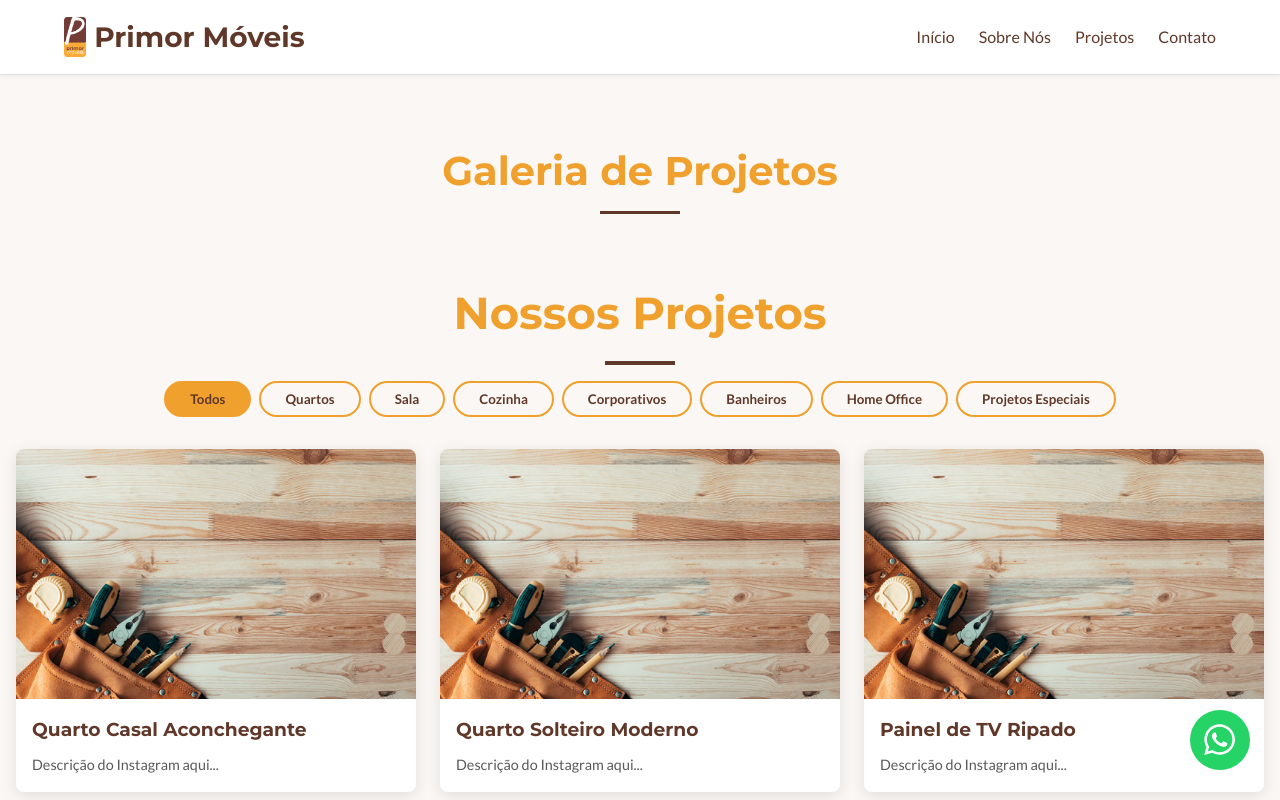
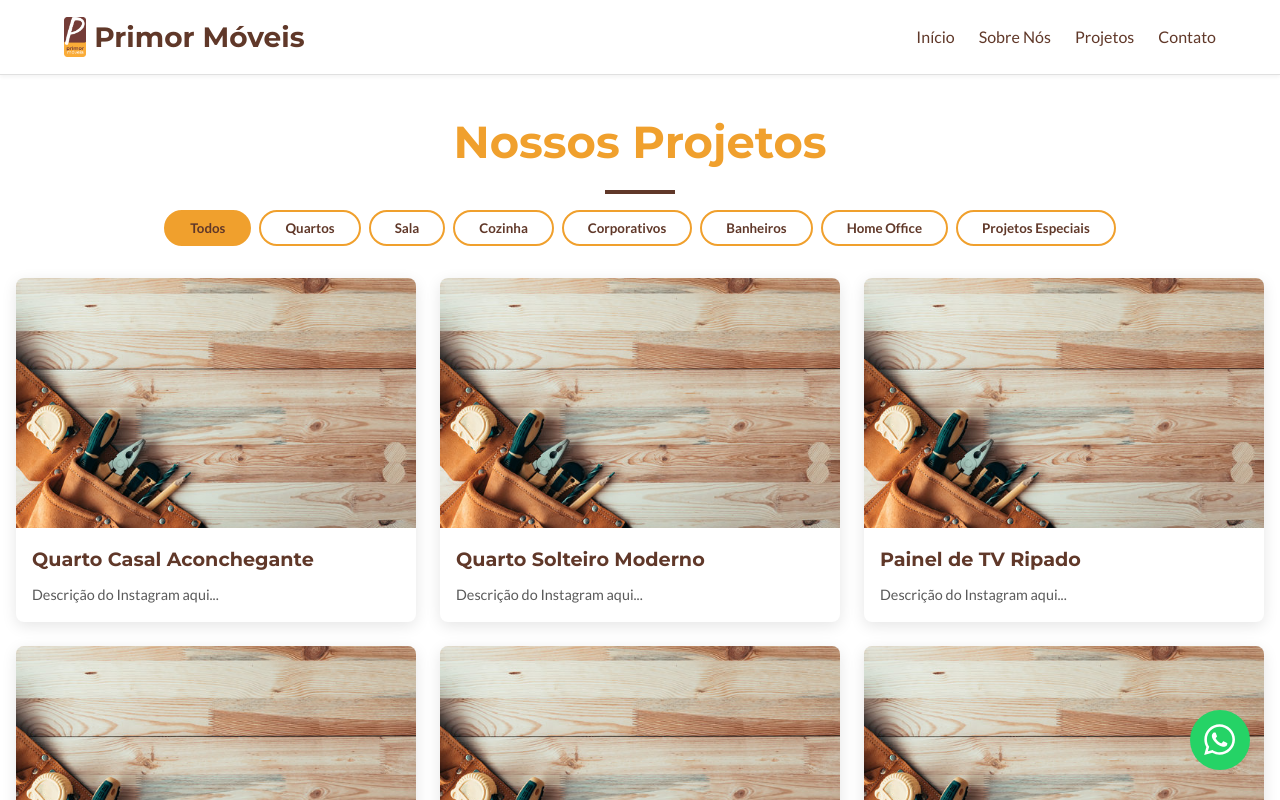
Before and after one commit to GustavoAlbuquerquee/primor-moveis, a Next.js app: page /projetos in a window 1280 px wide. Shown: the top 800 px of the page. Built offline with nearby package versions, Linux system fonts and the light colour scheme.

Commit message:
feat: Criar página de projetos com filtragem e modal de detalhes

```diff
--- a/src/app/projetos/page.tsx
+++ b/src/app/projetos/page.tsx
@@ -1,41 +1,168 @@
 "use client";
-import Projects from "@/components/Projects"; // Reutilizando o componente Projects
-import styled from "styled-components";
 
-const ProjetosPageWrapper = styled.div`
-  padding-top: 2rem; // Adiciona um pouco de espaço no topo
-  background-color: #fbf7f4;
-`;
+import React, { useState, useMemo } from "react";
+import Image from "next/image";
+import Modal from "@/components/Modal";
+import * as S from "./styles"; // Importa TODOS os estilos do nosso novo arquivo styles.ts
 
-const PageTitle = styled.h1`
-  font-size: 2.5rem;
-  color: ${(props) => props.theme.colors?.primary || "#DAA520"};
-  text-align: center;
-  margin-bottom: 2rem;
-  margin-top: 2rem; /* Adicionado para dar espaço após o header */
+type ProjectType = {
+  id: string;
+  category: string;
+  name: string;
+  description: string;
+  imageSrc: string;
+};
 
-  &::after {
-    content: "";
-    display: block;
-    width: 80px;
-    height: 3px;
-    background-color: ${(props) => props.theme.colors?.secondary || "#B8860B"};
-    margin: 0.5rem auto 0;
-  }
-`;
+const allProjects = [
+  // Quartos
+  {
+    id: "q1",
+    category: "Quartos",
+    name: "Quarto Casal Aconchegante",
+    description: "Descrição do Instagram aqui...",
+    imageSrc: "/360_F_250493771_IXqI9j7XfRFIDXpKw0lAo427B7sj5BjE.jpg",
+  },
+  {
+    id: "q2",
+    category: "Quartos",
+    name: "Quarto Solteiro Moderno",
+    description: "Descrição do Instagram aqui...",
+    imageSrc: "/360_F_250493771_IXqI9j7XfRFIDXpKw0lAo427B7sj5BjE.jpg",
+  },
+  // Sala
+  {
+    id: "s1",
+    category: "Sala",
+    name: "Painel de TV Ripado",
+    description: "Descrição do Instagram aqui...",
+    imageSrc: "/360_F_250493771_IXqI9j7XfRFIDXpKw0lAo427B7sj5BjE.jpg",
+  },
+  {
+    id: "s2",
+    category: "Sala",
+    name: "Estante para Livros",
+    description: "Descrição do Instagram aqui...",
+    imageSrc: "/360_F_250493771_IXqI9j7XfRFIDXpKw0lAo427B7sj5BjE.jpg",
+  },
+  // Cozinha
+  {
+    id: "c1",
+    category: "Cozinha",
+    name: "Cozinha com Ilha Central",
+    description: "Descrição do Instagram aqui...",
+    imageSrc: "/360_F_250493771_IXqI9j7XfRFIDXpKw0lAo427B7sj5BjE.jpg",
+  },
+  // Corporativos
+  {
+    id: "corp1",
+    category: "Corporativos",
+    name: "Recepção de Empresa",
+    description: "Descrição do Instagram aqui...",
+    imageSrc: "/360_F_250493771_IXqI9j7XfRFIDXpKw0lAo427B7sj5BjE.jpg",
+  },
+  // Banheiros
+  {
+    id: "b1",
+    category: "Banheiros",
+    name: "Gabinete de Banheiro",
+    description: "Descrição do Instagram aqui...",
+    imageSrc: "/360_F_250493771_IXqI9j7XfRFIDXpKw0lAo427B7sj5BjE.jpg",
+  },
+  // Home Office
+  {
+    id: "ho1",
+    category: "Home Office",
+    name: "Escritório Planejado",
+    description: "Descrição do Instagram aqui...",
+    imageSrc: "/360_F_250493771_IXqI9j7XfRFIDXpKw0lAo427B7sj5BjE.jpg",
+  },
+  // Projetos Especiais
+  {
+    id: "pe1",
+    category: "Projetos Especiais",
+    name: "Painel com Metalon e Laqueado",
+    description: "Descrição do Instagram aqui...",
+    imageSrc: "/360_F_250493771_IXqI9j7XfRFIDXpKw0lAo427B7sj5BjE.jpg",
+  },
+  {
+    id: "pe2",
+    category: "Projetos Especiais",
+    name: "Cabeceira Estofada",
+    description: "Descrição do Instagram aqui...",
+    imageSrc: "/360_F_250493771_IXqI9j7XfRFIDXpKw0lAo427B7sj5BjE.jpg",
+  },
+];
+
+const categories = [
+  "Todos",
+  ...Array.from(new Set(allProjects.map((p) => p.category))),
+];
 
 export default function ProjetosPage() {
+  const [activeCategory, setActiveCategory] = useState("Todos");
+
+  // 1. MUDANÇA NO ESTADO: Agora guardamos o objeto inteiro do projeto, não apenas a URL da imagem
+  const [selectedProject, setSelectedProject] = useState<ProjectType | null>(
+    null
+  );
+
+  const filteredProjects = useMemo(() => {
+    if (activeCategory === "Todos") {
+      return allProjects;
+    }
+    return allProjects.filter((p) => p.category === activeCategory);
+  }, [activeCategory]);
+
   return (
-    <main>
-      <ProjetosPageWrapper>
-        <PageTitle>Galeria de Projetos</PageTitle>
-        {/* O componente Projects já tem um título "Nossos Projetos" e um grid.
-            Você pode querer modificar o componente Projects para aceitar mais itens
-            ou uma prop para não mostrar o botão "Ver Galeria Completa" nesta página.
-            Ou criar uma versão estendida dele. */}
-        <Projects />
-        {/* Aqui você poderia adicionar mais projetos, filtros, ou paginação */}
-      </ProjetosPageWrapper>
-    </main>
+    <>
+      <main>
+        <S.GalleryWrapper>
+          <S.PageTitle>Nossos Projetos</S.PageTitle>
+          <S.FilterContainer>
+            {categories.map((category) => (
+              <S.FilterButton
+                key={category}
+                $isActive={activeCategory === category}
+                onClick={() => setActiveCategory(category)}
+              >
+                {category}
+              </S.FilterButton>
+            ))}
+          </S.FilterContainer>
+          <S.ProjectsGrid>
+            {filteredProjects.map((project) => (
+              // 2. MUDANÇA NO ONCLICK: Passamos o objeto 'project' inteiro
+              <S.ProjectCard
+                key={project.id}
+                onClick={() => setSelectedProject(project)}
+              >
+                <div className="image-container">
+                  <Image
+                    src={project.imageSrc}
+                    alt={project.name}
+                    layout="fill"
+                    objectFit="cover"
+                  />
+                </div>
+                <div className="info-container">
+                  <h3>{project.name}</h3>
+                  <p>{project.description}</p>
+                </div>
+              </S.ProjectCard>
+            ))}
+          </S.ProjectsGrid>
+        </S.GalleryWrapper>
+      </main>
+
+      {/* 3. MUDANÇA NA RENDERIZAÇÃO DO MODAL: Passamos as novas propriedades */}
+      {selectedProject && (
+        <Modal
+          imageUrl={selectedProject.imageSrc}
+          title={selectedProject.name}
+          description={selectedProject.description}
+          onClose={() => setSelectedProject(null)}
+        />
+      )}
+    </>
   );
 }
--- /dev/null
+++ b/src/app/projetos/styles.ts
@@ -0,0 +1,95 @@
+'use client';
+
+import styled from 'styled-components';
+
+export const GalleryWrapper = styled.div`
+  padding: ${({ theme }) => theme.spacings.xlarge} 0;
+  min-height: 80vh;
+`;
+
+export const PageTitle = styled.h1`
+  text-align: center;
+  color: ${({ theme }) => theme.colors.primary};
+  font-size: 2.8rem;
+  margin-bottom: ${({ theme }) => theme.spacings.medium};
+
+  &::after {
+    content: '';
+    display: block;
+    width: 70px;
+    height: 4px;
+    background-color: ${({ theme }) => theme.colors.secondary};
+    margin: 0.75rem auto;
+  }
+`;
+
+export const FilterContainer = styled.div`
+  display: flex;
+  justify-content: center;
+  flex-wrap: wrap;
+  gap: ${({ theme }) => theme.spacings.small};
+  margin-bottom: ${({ theme }) => theme.spacings.xlarge};
+  padding: 0 ${({ theme }) => theme.spacings.medium};
+`;
+
+export const FilterButton = styled.button<{ $isActive: boolean }>`
+  background-color: ${({ $isActive, theme }) => $isActive ? theme.colors.primary : 'transparent'};
+  color: ${({ $isActive, theme }) => $isActive ? theme.colors.secondary : theme.colors.textOnLight};
+  border: 2px solid ${({ theme }) => theme.colors.primary};
+  padding: ${({ theme }) => theme.spacings.small} ${({ theme }) => theme.spacings.large};
+  border-radius: 50px;
+  font-weight: bold;
+  cursor: pointer;
+  transition: all 0.3s ease;
+
+  &:hover {
+    background-color: ${({ theme }) => theme.colors.primary};
+    color: ${({ theme }) => theme.colors.secondary};
+  }
+`;
+
+export const ProjectsGrid = styled.div`
+  display: grid;
+  grid-template-columns: repeat(auto-fill, minmax(300px, 1fr));
+  gap: ${({ theme }) => theme.spacings.large};
+  padding: 0 ${({ theme }) => theme.spacings.medium};
+  max-width: 1300px;
+  margin: 0 auto;
+`;
+
+export const ProjectCard = styled.div`
+  background-color: #fff;
+  border-radius: ${({ theme }) => theme.borderRadius};
+  overflow: hidden;
+  box-shadow: 0 4px 15px rgba(0,0,0,0.1);
+  transition:
+    transform 0.2s ease-in-out,
+    box-shadow 0.2s ease-in-out;
+  cursor: pointer;
+
+  &:hover {
+    transform: scale(1.03);
+    box-shadow: 0 8px 25px rgba(0,0,0,0.15);
+  }
+
+  .image-container {
+    width: 100%;
+    height: 250px;
+    position: relative;
+  }
+
+  .info-container {
+    padding: ${({ theme }) => theme.spacings.medium};
+  }
+
+  h3 {
+    color: ${({ theme }) => theme.colors.secondary};
+    margin-bottom: ${({ theme }) => theme.spacings.small};
+    font-size: 1.2rem;
+  }
+
+  p {
+    color: ${({ theme }) => theme.colors.darkGray};
+    font-size: 0.9rem;
+  }
+`;
```
